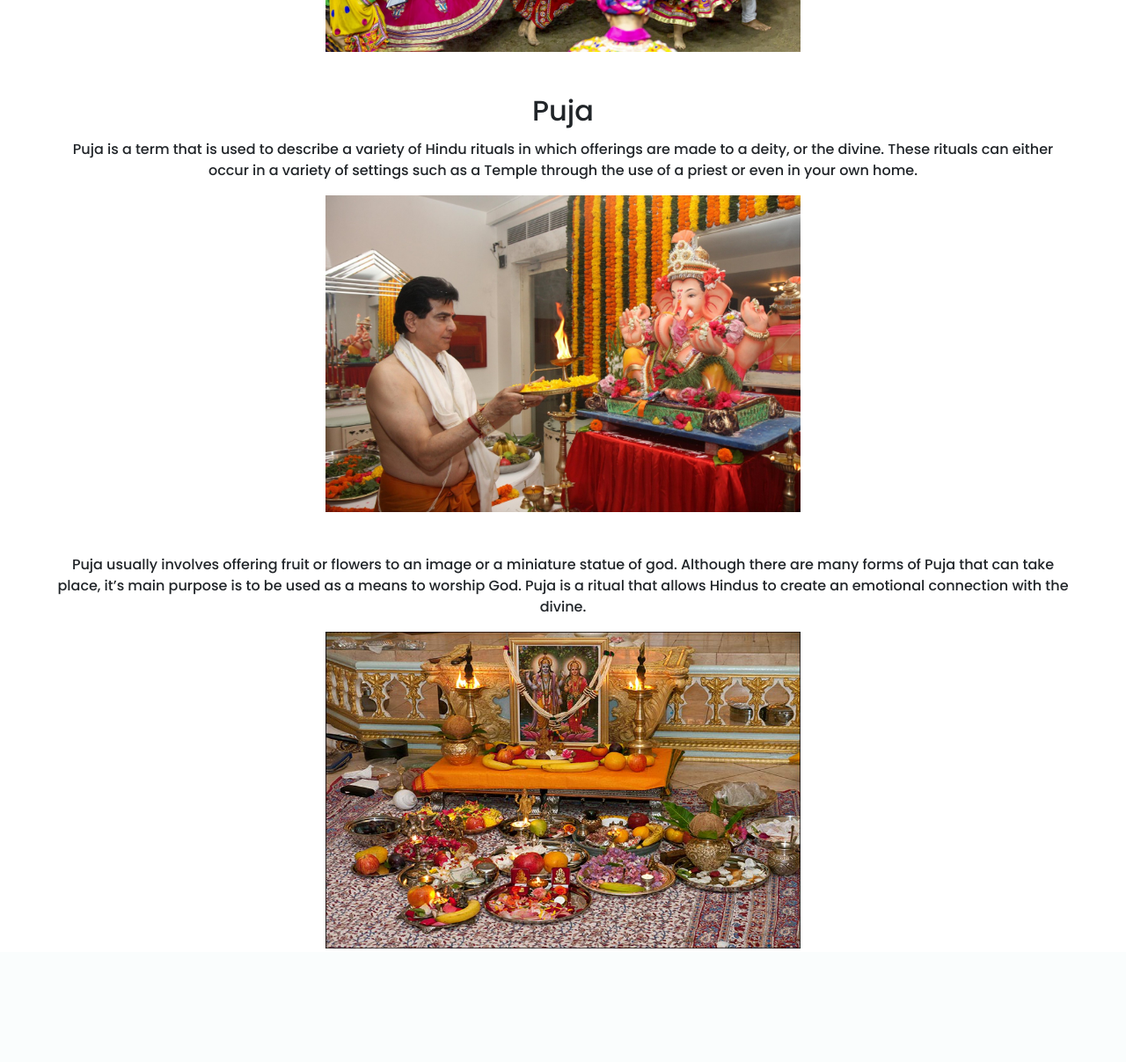
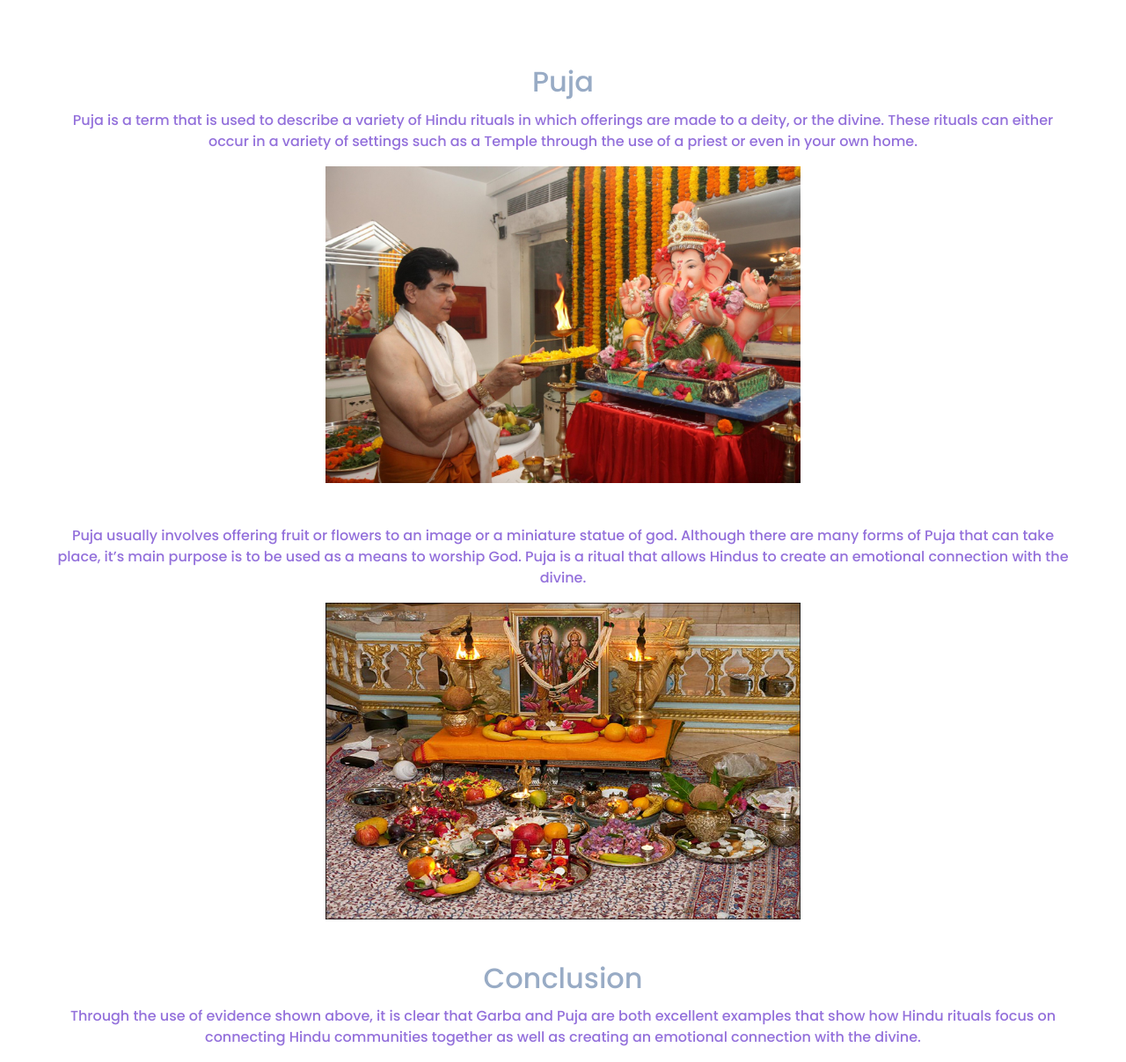
Before and after one commit to ameyagh/rel_project, a Flask app: page /rel1 in a window 1280 px wide. Shown: the part 1163-2370 px from the top of the page at 88% size. Before the commit the page ends 2241 px from the top, so only its background shows below. Run offline with Flask 2, Linux system fonts and the light colour scheme; some libraries are stand-ins or nearby versions.

Commit message:
finished

```diff
--- a/site.py
+++ b/app.py
@@ -27,4 +27,4 @@ def defn():
 
 if __name__ == '__main__':
     app.secret_key = app.config['SECRET_KEY']
-    app.run(debug=True, port=8000)
+    app.run(debug=True)
--- a/templates/rel1.html
+++ b/templates/rel1.html
@@ -1,17 +1,17 @@
 {% extends "layout.html" %}
 {% block content %}
-<h1 class="text-center" style="width: 100%; max-width: 100%; top: 15%; position: absolute;">Hinduism</h1>
+<h1 class="text-center" style="width: 100%; max-width: 100%; top: 15%; position: absolute; color: #6648b1">Hinduism</h1>
 <div style="top: 25%; position:absolute;">
 
     <div class="container-fluid">
         <div class="row pt-1">
             <div class="col text-center">
-                <h2>Garba</h2>
+                <h2 style="color: #98abc5">Garba</h2>
             </div>
         </div>
         <div class="row pt-1">
             <div class="col text-center" style="padding-left: 5%; padding-right: 5%;">
-                <p>
+                <p style="color: #9370db;">
                     Garba is a type of Indian dance that is commonly performed at festivals and special occasions. It is a dance that involves moving from side to side as the dancer traces a larger circular pattern with other people. Garba celebrates womanhood and pays respect to many mother goddesses.
                 </p>
             </div>
@@ -23,26 +23,26 @@
         </div>
         <div class="row pt-5">
             <div class="col text-center" style="padding-left: 5%; padding-right: 5%;">
-                <p>
+                <p style="color: #9370db;">
                     The most prominent time that Hindus perform Garba is during the nine-day long Navratri festival. During this nine-day festival, large groups of Hindus will gather in halls, gymnasiums, and other spacious areas to participate in Garba together. These get-togethers happen in Hindu communities in a multitude of countries around the world. Garba allows Hindus to come together with their religious community in order to participate in a ritual that is special to them.
                 </p>
             </div>
         </div>
         <div class="row">
-            <div class="col text-center">
-                <img src="{{ url_for('static', filename='garba2.png') }}" alt="Garba" height="360" width="540">
+            <div class="col text-center pb-1">
+                <iframe src="https://gifer.com/embed/ACHc" width=480 height=300 frameBorder="0" allowFullScreen></iframe><p></p>
             </div>
         </div>
     </div>
     <div class="container-fluid pt-5">
         <div class="row">
             <div class="col text-center">
-                <h2>Puja</h2>
+                <h2 style="color: #98abc5">Puja</h2>
             </div>
         </div>
         <div class="row pt-1">
             <div class="col text-center" style="padding-left: 5%; padding-right: 5%;">
-                <p>
+                <p style="color: #9370db;">
                     Puja is a term that is used to describe a variety of Hindu rituals in which offerings are made to a deity, or the divine. These rituals can either occur in a variety of settings such as a Temple through the use of a priest or even in your own home.
                 </p>
             </div>
@@ -54,17 +54,30 @@
         </div>
         <div class="row pt-5">
             <div class="col text-center" style="padding-left: 5%; padding-right: 5%;">
-                <p>
+                <p style="color: #9370db;">
                     Puja usually involves offering fruit or flowers to an image or a miniature statue of god. Although there are many forms of Puja that can take place, it’s main purpose is to be used as a means to worship God. Puja is a ritual that allows Hindus to create an emotional connection with the divine.
                 </p>
             </div>
         </div>
         <div class="row">
-            <div class="col text-center pb-1">
+            <div class="col text-center">
                 <img src="{{ url_for('static', filename='puja2.png') }}" alt="Puja" height="360" width="540">
             </div>
         </div>
-
+    </div>
+    <div class="container-fluid pt-5">
+        <div class="row">
+            <div class="col text-center">
+                <h2 style="color: #98abc5">Conclusion</h2>
+            </div>
+        </div>
+        <div class="row pt-1">
+            <div class="col text-center" style="padding-left: 5%; padding-right: 5%;">
+                <p style="color: #9370db;">
+                    Through the use of evidence shown above, it is clear that Garba and Puja are both excellent examples that show how Hindu rituals focus on connecting Hindu communities together as well as creating an emotional connection with the divine.
+                </p>
+            </div>
+        </div>
     </div>
 </div>
 {% endblock content %}
```
Also changed, not shown: requirements.txt (+7 -0 lines), templates/rel2.html (+21 -7 lines), 1 other file.
